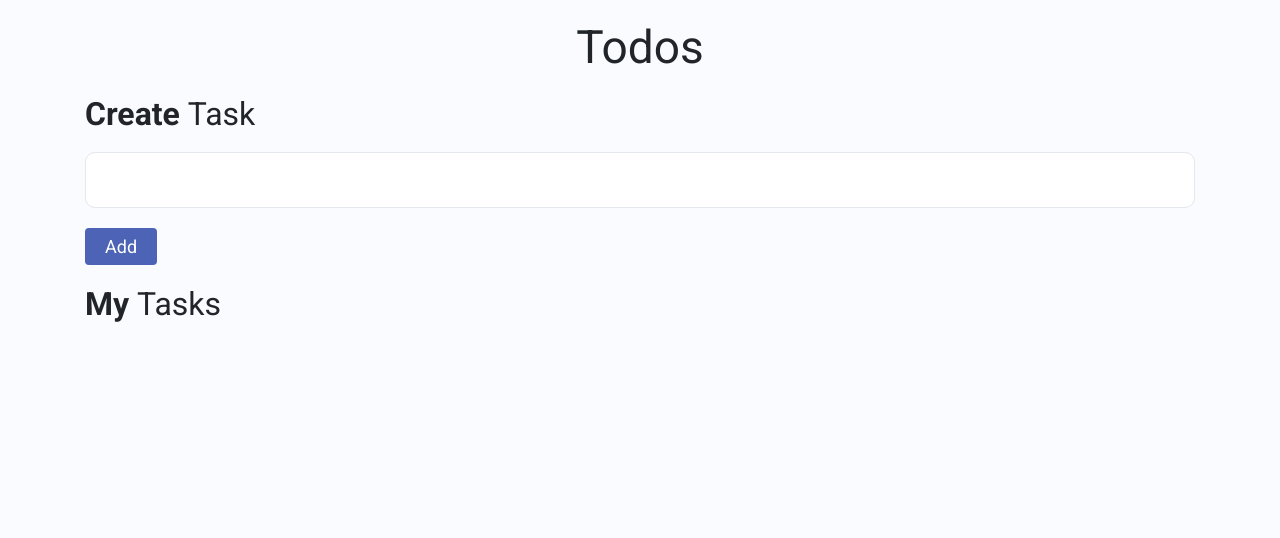
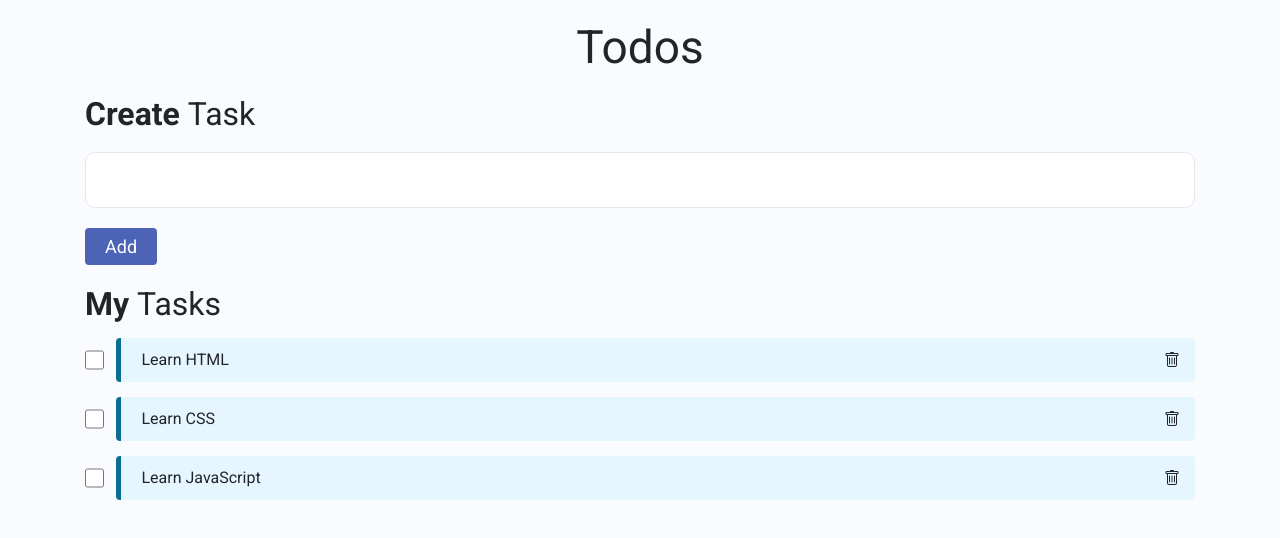
Before and after one commit to LawanGoud/Java-script, a plain HTML site: page CodingPractice/Todos Application/index.html in a window 1280 px wide. Drawn offline with nearby package versions, Linux system fonts and the light colour scheme; a web font is replaced by a local one.

Commit message:
Todo Element

```diff
--- a/CodingPractice/Todos Application/index.css
+++ b/CodingPractice/Todos Application/index.css
@@ -51,3 +51,48 @@
 .todo-items-heading-subpart {
   font-weight: 500;
 }
+
+.todo-items-container {
+  margin: 0;
+  padding: 0;
+}
+
+.todo-item-container {
+  margin-top: 15px;
+}
+
+.checkbox-input {
+  width: 20px;
+  height: 20px;
+  margin: 12px 12px 0px 0px;
+}
+
+.label-container {
+  background-color: #e6f6ff;
+  width: 100%;
+  border: 5px solid #096f92;
+  border-top: none;
+  border-right: none;
+  border-bottom: none;
+  border-radius: 4px;
+}
+
+.checkbox-label {
+  font-family: "Roboto";
+  font-size: 16px;
+  font-weight: 400;
+  width: 82%;
+  margin: 0px;
+  padding: 10px 20px;
+  border-radius: 5px;
+}
+
+.delete-icon-container {
+  text-align: right;
+  align-content: center;
+  width: 18%;
+}
+
+.delete-icon {
+  padding: 15px;
+}
--- a/CodingPractice/Todos Application/index.html
+++ b/CodingPractice/Todos Application/index.html
@@ -26,10 +26,10 @@
       integrity="sha384-B4gt1jrGC7Jh4AgTPSdUtOBvfO8shuf57BaghqFfPlYxofvL8/KUEfYiJOMMV+rV"
       crossorigin="anonymous"
     ></script>
-    <script
-      src="https://kit.fontawesome.com/5f59ca6ad3.js"
-      crossorigin="anonymous"
-    ></script>
+    <link
+      rel="stylesheet"
+      href="https://cdn.jsdelivr.net/npm/bootstrap-icons/font/bootstrap-icons.css"
+    />
   </head>
   <body>
     <div class="todos-bg-container">
@@ -50,5 +50,6 @@
         </div>
       </div>
     </div>
+    <script src="index.js"></script>
   </body>
 </html>
--- a/CodingPractice/Todos Application/index.js
+++ b/CodingPractice/Todos Application/index.js
@@ -0,0 +1,45 @@
+let todoList = [
+  {
+    text: "Learn HTML",
+  },
+  {
+    text: "Learn CSS",
+  },
+  {
+    text: "Learn JavaScript",
+  },
+];
+
+function createAndAppend(todo) {
+  let todoItemsContainer = document.getElementById("todoItemsContainer");
+
+  let todoElement = document.createElement("li");
+  todoElement.classList.add("todo-item-container", "d-flex");
+  todoItemsContainer.appendChild(todoElement);
+
+  let inputElement = document.createElement("input");
+  inputElement.type = "checkbox";
+  inputElement.classList.add("checkbox-input");
+  todoElement.appendChild(inputElement);
+
+  let labelContainer = document.createElement("div");
+  labelContainer.classList.add("label-container", "d-flex");
+  todoElement.appendChild(labelContainer);
+
+  let labelElement = document.createElement("label");
+  labelElement.classList.add("checkbox-label");
+  labelElement.textContent = todo.text;
+  labelContainer.appendChild(labelElement);
+
+  let deleteIconContainer = document.createElement("div");
+  deleteIconContainer.classList.add("delete-icon-container");
+  labelContainer.appendChild(deleteIconContainer);
+
+  let deleteIcon = document.createElement("i");
+  deleteIcon.classList.add("bi", "bi-trash", "delete-icon");
+  deleteIconContainer.appendChild(deleteIcon);
+}
+
+for (let todo of todoList) {
+  createAndAppend(todo);
+}
```
